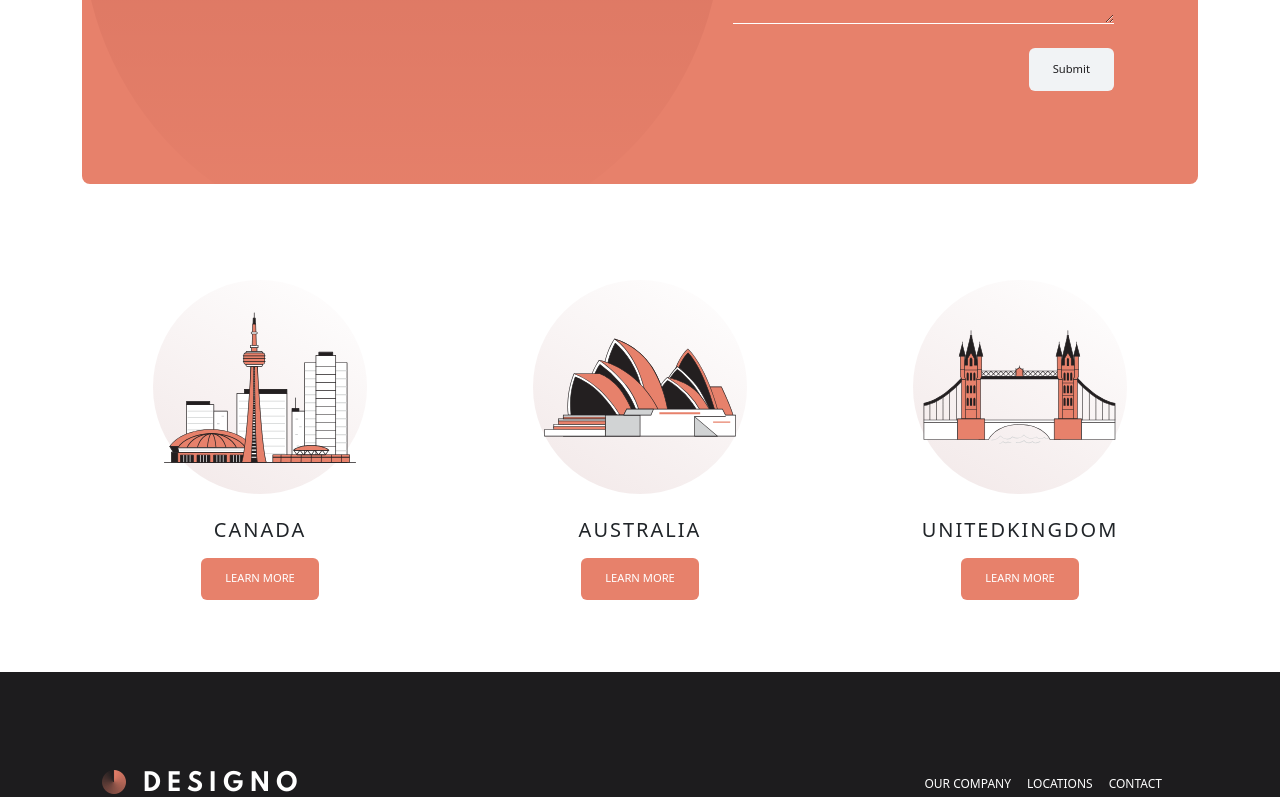
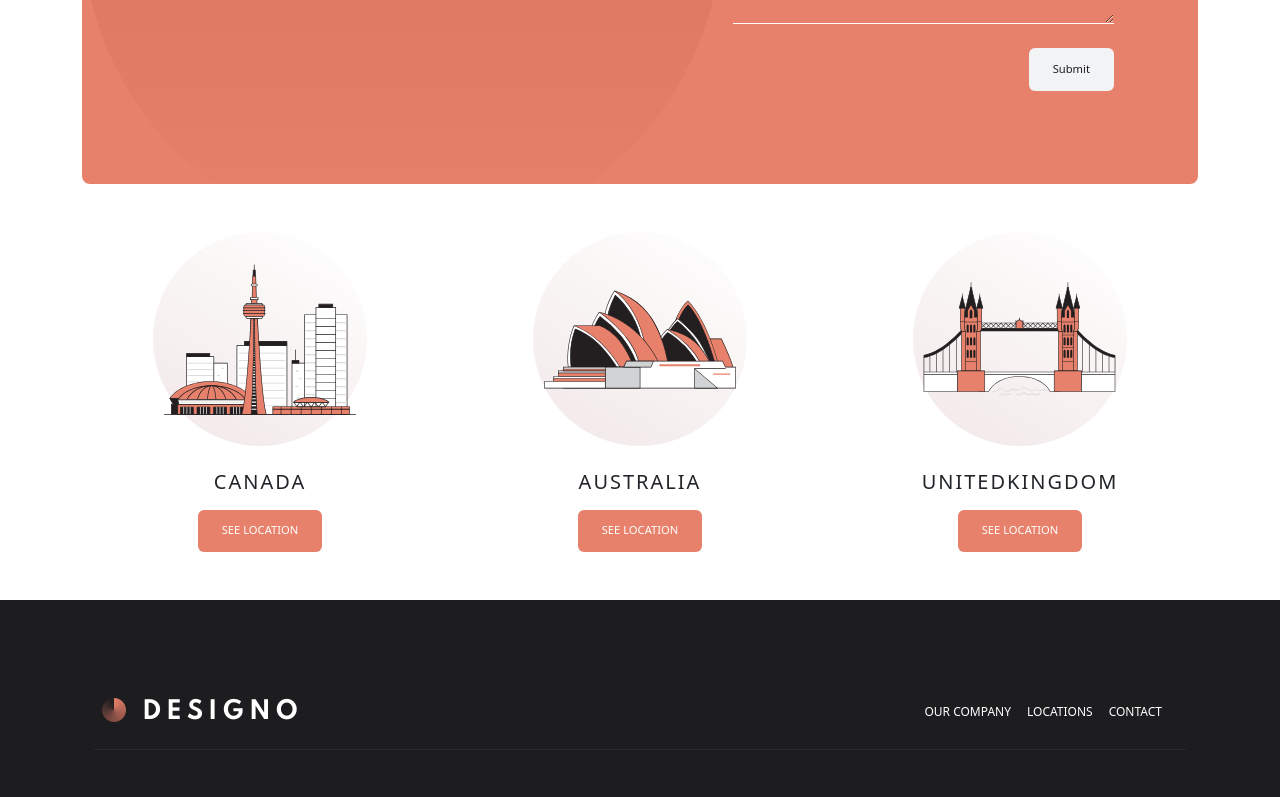
Before and after one commit to ShaimaaAKamal/designo, a React (Create React App) app: page /contact in a window 1280 px wide. Shown: the part 466-1263 px from the top of the page. Built offline with nearby package versions, Linux system fonts and the light colour scheme.

Commit message:
adjust spacing

```diff
--- a/src/Components/About/AboutCard/AboutCard.jsx
+++ b/src/Components/About/AboutCard/AboutCard.jsx
@@ -3,7 +3,7 @@ import React from 'react'
 export default function AboutCard({images,title,messages,children}) {
     const zindex=children?'real':''
   return (
-         <div className="row gx-0 py-md-5">
+         <div className="row gx-0 py-md-5 my-4">
              <div className={`col-lg-5 ${zindex}`}>
               <div>
                   <img src={images[0]} alt="about image" className='w-100 imgLarge talentImg' />
--- a/src/Components/About/AboutLocation/AboutLocation.jsx
+++ b/src/Components/About/AboutLocation/AboutLocation.jsx
@@ -3,11 +3,12 @@ import canada from '../../../assets/shared/desktop/illustration-canada.svg';
 import australia from '../../../assets/shared/desktop/illustration-australia.svg';
 import unitedKingdom from '../../../assets/shared/desktop/illustration-united-kingdom.svg'
 
-export default function AboutLocation() {
+export default function AboutLocation({children}) {
     const locations=['Canada','Australia','unitedKingdom']
     const images=[canada,australia,unitedKingdom]
+    const btnText=children ? 'see location' : 'learn more'
   return (
-    <div className='row my-4 gy-5'>
+    <div className='row gy-5'>
        { locations.map((location,index)=> <div key={index} className="col-lg-4">
             <div>
                 <div className='position-relative text-center me-4 me-lg-0'>
@@ -16,7 +17,7 @@ export default function AboutLocation() {
                 </div>
                 <div className='text-center mt-4'>
                      <h5 className='text-uppercase ls fw-normal'>{location}</h5>
-                     <button className='lightBtn rounded-2 position-relative text-white mt-2'>LEARN MORE</button>
+                     <button className='lightBtn rounded-2 position-relative text-white mt-2 text-uppercase'>{btnText}</button>
                 </div>
             </div>
         </div>)}
```
